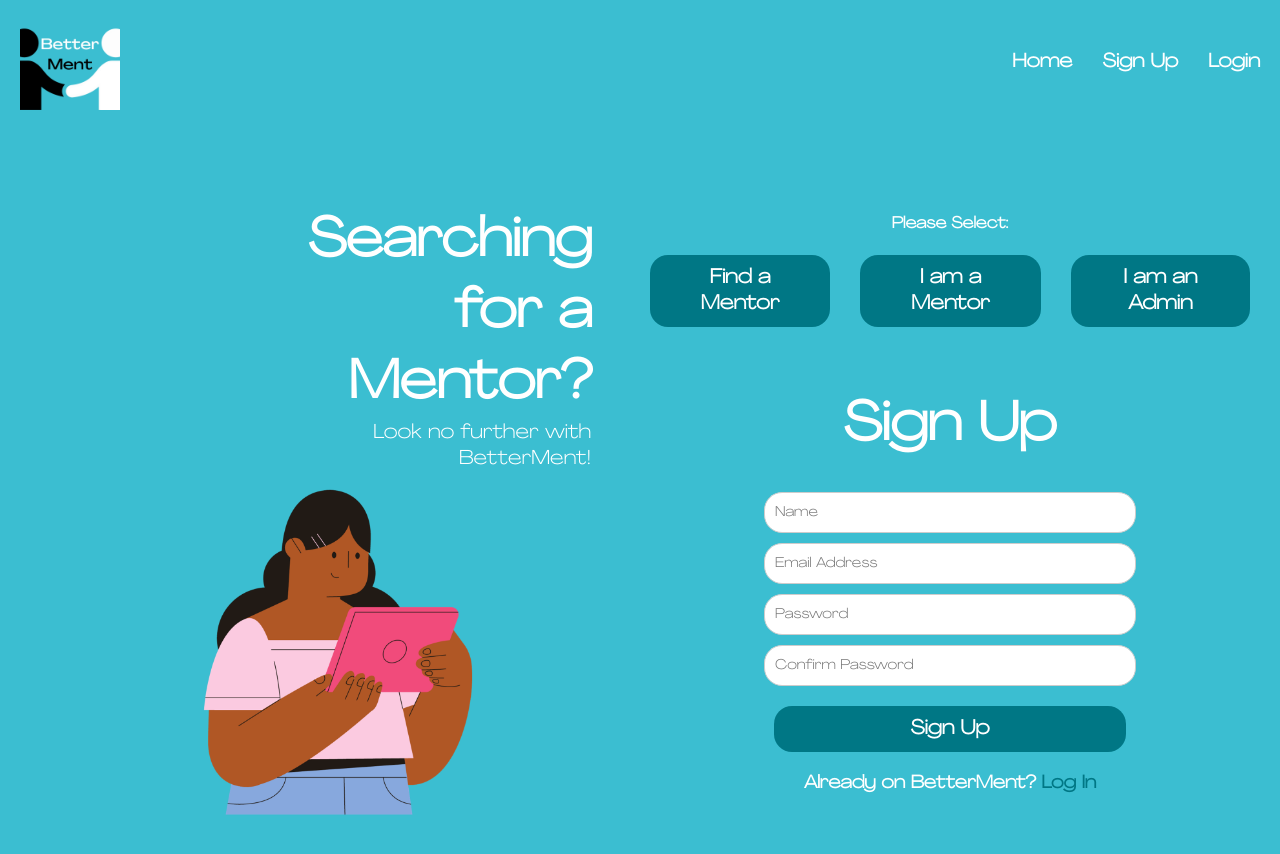
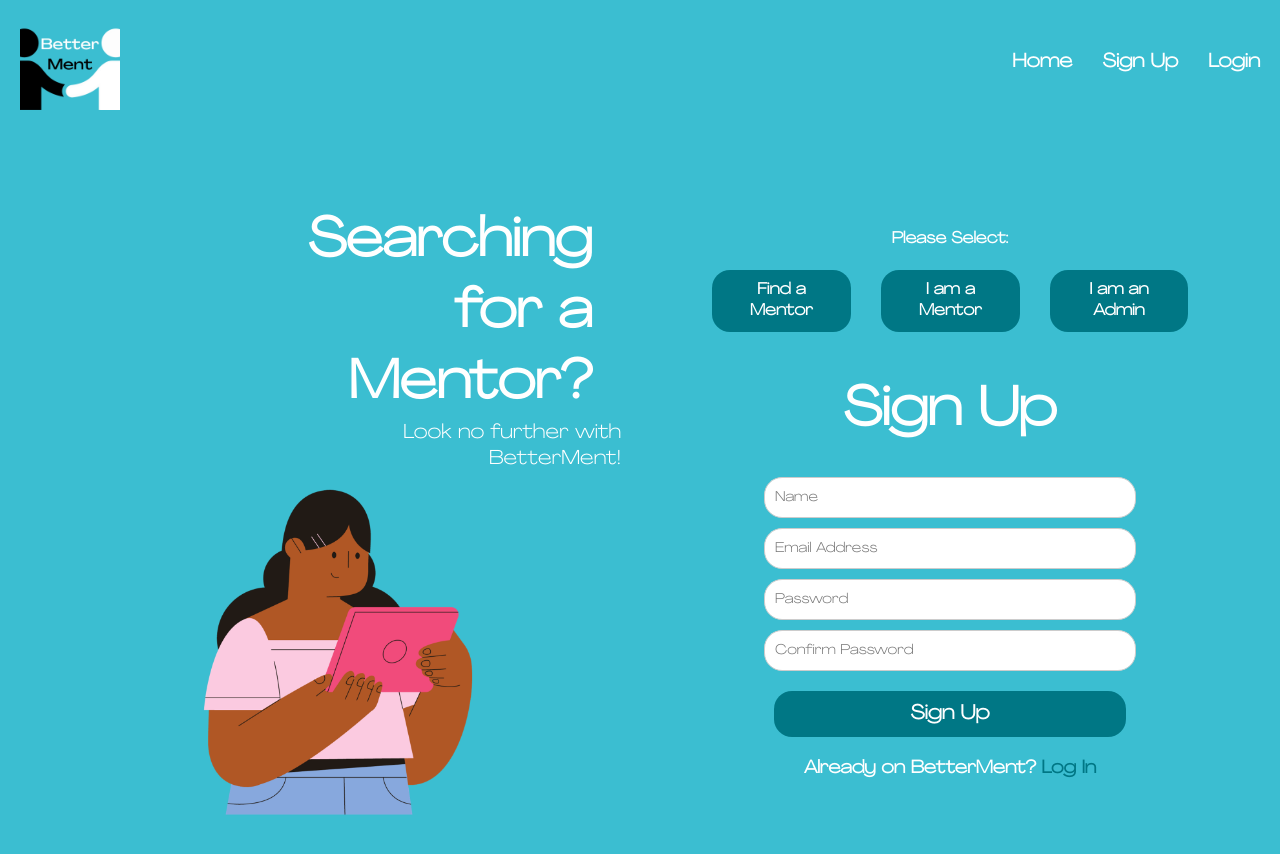
Before and after one commit to Jennipham/betterment, a React (Create React App) app: page /signup in a window 1280 px wide. Shown: the top 854 px of the page. Built offline with nearby package versions, Linux system fonts and the light colour scheme.

Commit message:
adding admin signup view

```diff
--- a/src/components/styles/SignUp.css
+++ b/src/components/styles/SignUp.css
@@ -1,4 +1,3 @@
-/* SignUp.css */
 .sign-up-container {
     display: flex;
     justify-content: space-between;
@@ -32,28 +31,18 @@
     padding: auto;
 }
 
-.buttons {
+.signButtons {
     display: flex;
     gap: 10px;
+    width: 80%;
     margin-top: 20px;
         justify-content: center;
         align-items: center;
 }
 
-button {
 
-    font-size: 20px;
-    padding: 10px 20px;
-    border-radius: 18px;
-    font-size: 20px;
-    font-family: 'agrandir wide light', sans-serif;
-    font-weight: bolder;
-    background-color: #007785;
-    color: #fff;
-    border: none;
-    cursor: pointer;
-    transition: background-color 0.3s, color 0.3s;
-    margin: 0 10px;
+.signButtons .signUpbutton {
+        font-size: 16px;
 
 }
 
@@ -114,7 +103,7 @@ h8 {
     max-width: 55%;
     font-size: 20px;
     color: #fff;
-    margin-left: 230px;
+    margin-left: 260px;
 }
 
 h9 {
--- a/src/components/views/signUp.js
+++ b/src/components/views/signUp.js
@@ -1,7 +1,8 @@
 import React from 'react';
 import '../styles/SignUp.css';
 import signUpEmployee from '../images/sign-up1.png';
-import signUpCoach from '../images/sign-up2.png'
+import signUpCoach from '../images/sign-up2.png';
+
 
 import Header from './header';
 import { useState } from 'react';
@@ -20,20 +21,28 @@ const SignUp = () => {
         <div className="sign-up-container">
                 <div className="left-section">
                     {userType === 'find-a-coach' ? (
-                        <h7>Searching for a Mentor?</h7>) : (<h7>Looking for a Mentee?</h7>)}
-                <h8>Look no further with BetterMent!</h8>
+                        <h7>Searching for a Mentor?</h7>
+                    ) : userType === 'i-am-an-admin' ? (
+                            <h7>Launching a mentoring program?</h7>
+                    ) : (
+                        <h7>Looking for a Mentee?</h7>
+                    )}
+                    <h8>Look no further with BetterMent!</h8>
                     {userType === 'find-a-coach' ? (
                         <img src={signUpEmployee} alt="Find a Coach" className="bottom" />
+                    ) : userType === 'i-am-an-admin' ? (
+                        <img src={signUpEmployee} alt="I am an Admin" className="bottom" />
                     ) : (
                         <img src={signUpCoach} alt="I am a Coach" className="bottom" />
                     )}
+
             </div>
                 <div className="right-section">
                     <h9>Please Select:</h9>
-                <div className="buttons">
-                        <button onClick={() => handleUserType('find-a-coach')}>Find a Mentor</button>
-                        <button onClick={() => handleUserType('i-am-a-coach')}>I am a Mentor</button>
-                        <button onClick={() => handleUserType('i-am-a-coach')}>I am an Admin</button>
+                <div className="signButtons">
+                        <button className="signUpbutton" onClick={() => handleUserType('find-a-coach')}>Find a Mentor</button>
+                        <button className="signUpbutton" onClick={() => handleUserType('i-am-a-coach')}>I am a Mentor</button>
+                        <button className="signUpbutton" onClick={() => handleUserType('i-am-an-admin')}>I am an Admin</button>
 
                 </div>
                 <h2>Sign Up</h2>
```
